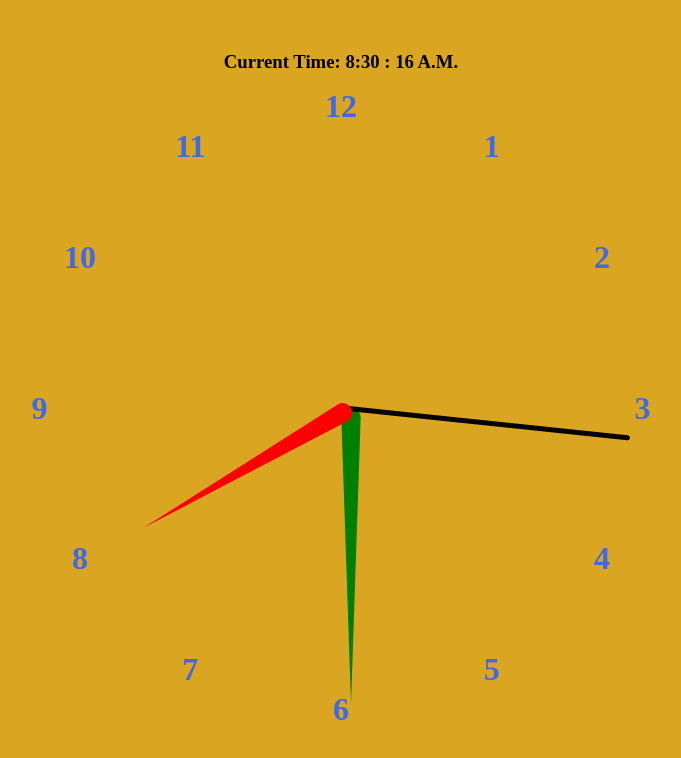
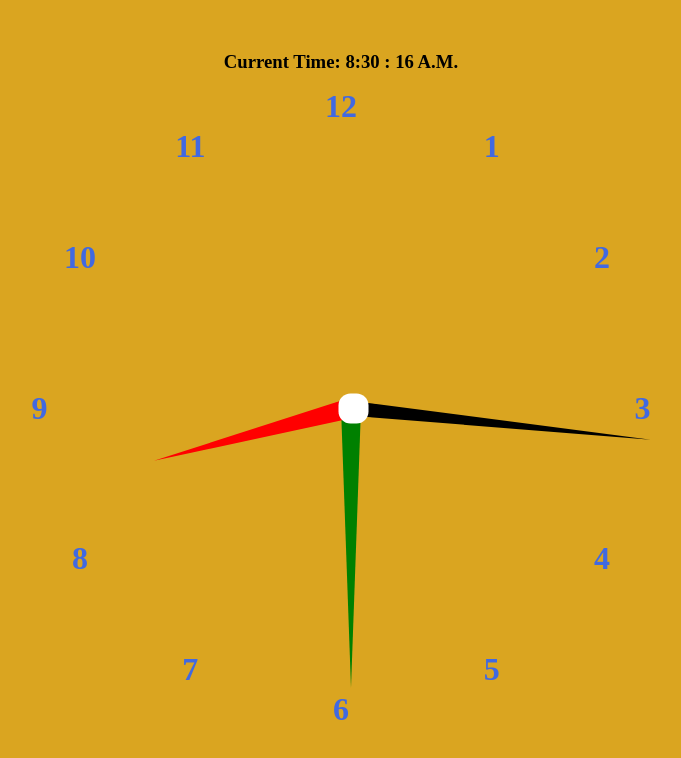
Before and after one commit to PhillipLam89/analog-clock, a plain HTML site: page index.html in a window 1280 px wide. Shown: the whole page, without its empty margins (299-980 px from the left). Drawn offline with Linux system fonts and the light colour scheme.

Commit message:
seems to be functional, will test more tmr

```diff
--- a/index.html
+++ b/index.html
@@ -28,6 +28,7 @@
       <section class="minute-hand"></section>
       <section class="hour-hand"></section>
       <section class="seconds-hand"></section>
+      <section class="center"></section>
   </main>
 
 
--- a/main.js
+++ b/main.js
@@ -6,38 +6,43 @@ const minuteHand = document.querySelector('.minute-hand')
 const hourHand = document.querySelector('.hour-hand')
 const digitalCurrentTime = document.querySelector('h3')
 
+const body = document.querySelector('body')
+body.style.animation = `fadeIn 1.5s`
 
 function getCurrentTime(date) {
   let hours = date.getHours();
   let minutes = date.getMinutes();
   let currentSeconds = new Date;
   seconds = Number(currentSeconds.getSeconds())
-  secondsHand.style.transform = `rotate(${seconds*6}deg)`
+
+
+  secondsHand.style.transform = `rotate(${seconds*6}deg)` //seconds hand moves 60 times for each full 360 deg rotation. Therefore it moves 360/60 = 6 deg per second;
   const ampm = hours >= 12 ? 'P.M.' : 'A.M.';
 
   hours = hours % 12;
   hours = hours ? hours : 12;
   hours = Number(hours)
 
-  hourHand.style.transform = `rotate(${hours*30}deg)`
-  minuteHand.style.transform = `rotate(${minutes*6}deg)`
-  minutes = minutes < 10 ? '0'+minutes : minutes;
+
+    hourHand.style.transform = `rotate(${(hours * 30) + (minutes * 0.5)}deg)`
+  //the hour hand moves only 30deg total per 60 elapsed minutes (such as the red hand moving from 1pm to 2pm), so it moves 0.5deg/min
+  // This means for each hour passed, the hour hand moves 30 deg (out of 360deg). The formula above takes this into account
+
+
+  minuteHand.style.transform = `rotate(${minutes * 6}deg)`
+  //the minute hand moves 60 times per full 360deg rotation so it moves 360/60 =  6 deg per min
+
+
+  minutes = minutes < 10 ? '0'+ minutes : minutes; //using string 0 will make JS auto concatenate with number types
 
 
   const strTime = hours + ':' + minutes + ' ' + ': ' + seconds + ' ' + ampm;
 
-  // if (minutes >= 59 && seconds >= 59) {
-  //   hourHand.style.transform = `rotate(${hours*6}deg)`
-  // }
-
   return strTime;
 }
-// console.log(getCurrentTime(new Date));
-// console.log('current seconds', seconds)
 
 
 
 setInterval(function() {
   digitalCurrentTime.textContent = `Current Time: ${getCurrentTime(new Date)}`
-  console.log(digitalCurrentTime.textContent.slice(17,19))
-},1000)
+},1000) //calling getCurrentTime will initiate all CSS animations based on current  Pacific Time, USA
--- a/styles.css
+++ b/styles.css
@@ -51,11 +51,11 @@ span {
   border-radius: 10px;
   transform-origin: bottom;
   z-index: 1;
-  clip-path: polygon(50% 0%, 0% 100%, 100% 100%);
+  clip-path: polygon(50% 15%, 0% 100%, 100% 100%);
 }
 .minute-hand {
   position: absolute;
-  top: 13%;
+  top: 15%;
   bottom: 50%;
   left: 50%;
   width: 20px;
@@ -66,16 +66,27 @@ span {
 }
 .seconds-hand {
   position: absolute;
-  top: 14%;
+  top: 12%;
   bottom: 50%;
   left: 50%;
-  width: 5px;
+  width: 15px;
   transform-origin: bottom;
   background: black;
   border-radius: 10px;
   transition: 1s infinite;
+  clip-path: polygon(50% 0%, 0% 100%, 100% 100%);
 }
-
+.center {
+    position: absolute;
+    border-radius: 10px;
+    top: 48.5%;
+    left: 50%;
+    width: 25px;
+    height: 25px;
+    background: white;
+    z-index: 2;
+    transform: scale(1.2);
+}
 span {
   font-size: 2rem;
 }
@@ -193,3 +204,22 @@ span:nth-child(12)::after {
   color: royalblue;
   display: block;
 }
+@keyframes fadeIn {
+  0% {
+    opacity: 0;
+  }
+  25% {
+    opacity: .25;
+  }
+  50% {
+    opacity: .50;
+  }
+
+  75% {
+    opacity: .75;
+  }
+
+  100% {
+    opacity: 1;
+  }
+}
```
